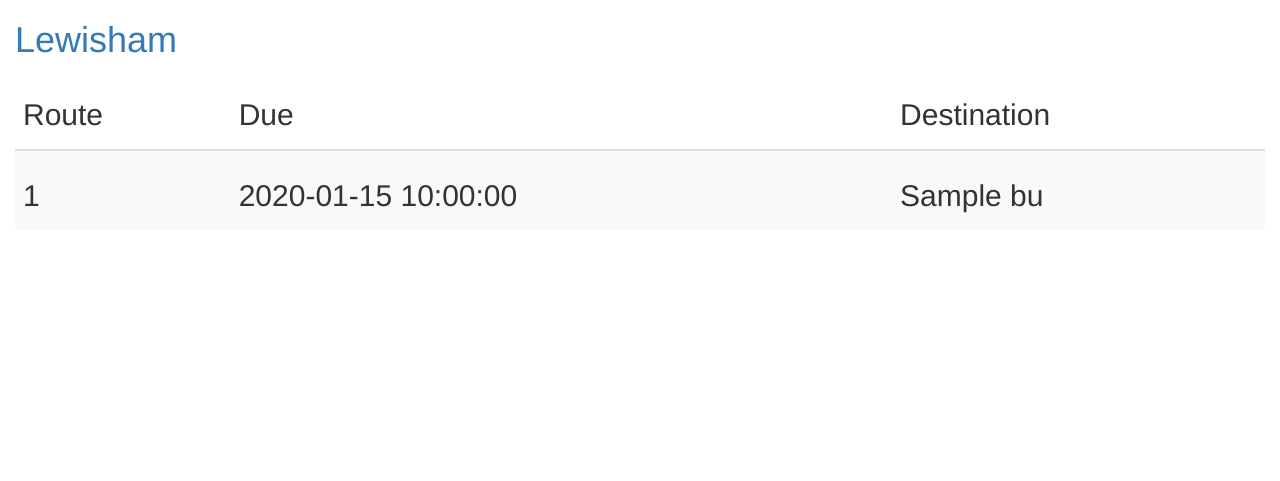
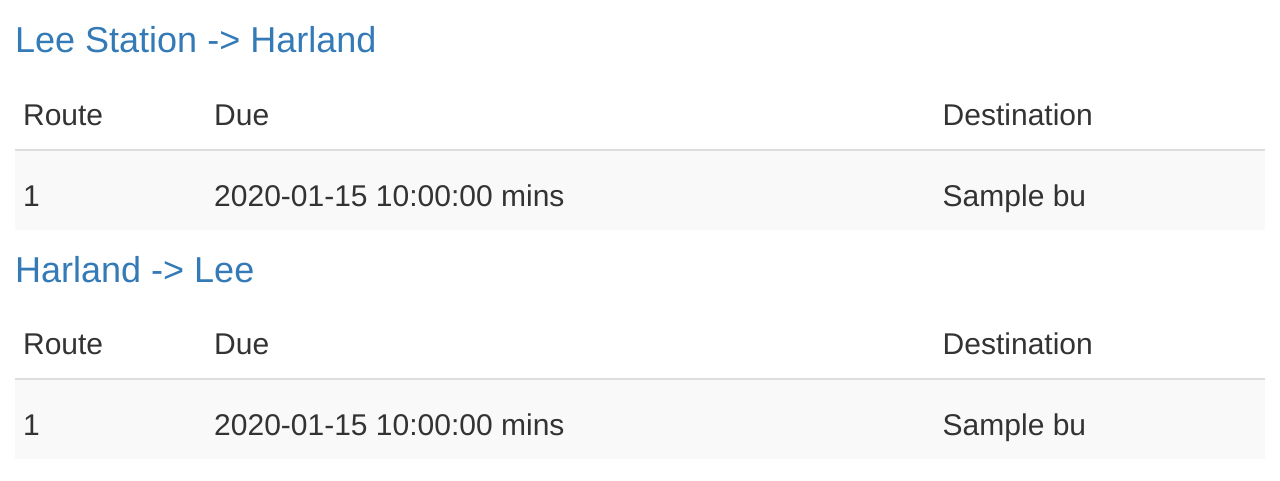
Before and after one commit to tonydwilliams72/travelhelper, a Flask app: template templates/se_bustimes.html in a window 1280 px wide. Shown: the top 481 px of the page. Run offline with Flask 2, Linux system fonts and the light colour scheme; the template is opened without the code that fills it: most values are stand-ins (such as "Sample title", 1, 10 or a date in 2020); some libraries are stand-ins or nearby versions.

Commit message:
new templates

```diff
--- a/deployment/values.yaml
+++ b/deployment/values.yaml
@@ -17,13 +17,13 @@ service:
   port: 80
 
 ingress:
-  enabled: false
+  enabled: true
   annotations: {}
     # kubernetes.io/ingress.class: nginx
     # kubernetes.io/tls-acme: "true"
   path: /
   hosts:
-    - chart-example.local
+    - travelhelper.lalani.co
   tls: []
   #  - secretName: chart-example-tls
   #    hosts:
--- a/templates/se_bustimes.html
+++ b/templates/se_bustimes.html
@@ -1,6 +1,6 @@
 <html>
 <head>
-	<title>Bus Times SW</title>
+	<title></title>
 	<meta http-equiv="refresh" content="30">
 </head>
 <!-- Latest compiled and minified CSS -->
@@ -14,7 +14,7 @@
 
 <body>
 <div class="container-fluid">
-<strong></strong><h1 class="text-primary">Lewisham</h1></strong>
+<strong></strong><h1 class="text-primary">Lee Station -> Harland</h1></strong>
 <table class="table table-striped">
     <thead>
         <tr>
@@ -25,15 +25,39 @@
         </tr>
     </thead>
     <tbody>
-    	{% for bus in lewisham_buses: %}
+    	{% for bus in lee_harland: %}
     		<tr>
     			<td><h2>{{ bus['lineId'] }}</h2></td>
-    			<td><h2>{{ bus['timeToStationMins'] }}</h2></td>
+    			<td><h2>{{ bus['timeToStationMins'] }} mins</h2></td>
     			<td><h2>{{ bus['destinationName'] }}</h2></td>
     		</tr>
     	{% endfor %}
     </tbody>
 </table>
+
+<strong></strong><h1 class="text-primary">Harland -> Lee</h1></strong>
+<table class="table table-striped">
+    <thead>
+        <tr>
+            <th><h2>Route</h2></th>
+            <th ><h2>Due</h2></th>
+            <th><h2>Destination</h2></th>
+
+        </tr>
+    </thead>
+    <tbody>
+    	{% for bus in harland_lee: %}
+    		<tr>
+    			<td><h2>{{ bus['lineId'] }}</h2></td>
+    			<td><h2>{{ bus['timeToStationMins'] }} mins</h2></td>
+    			<td><h2>{{ bus['destinationName'] }}</h2></td>
+    		</tr>
+    	{% endfor %}
+    </tbody>
+</table>
+
+
+<br>
 </div>
 </body>
 </html>
--- a/templates/sw_bustimes.html
+++ b/templates/sw_bustimes.html
@@ -14,7 +14,7 @@
 
 <body>
 <div class="container-fluid">
-<strong></strong><h1 class="text-primary">Putney - Saul</h1></strong>
+<strong></strong><h1 class="text-primary">Putney</h1></strong>
 <table class="table table-striped">
     <thead>
         <tr>
```
Also changed, not shown: templates/index.html (added, +68 -0 lines).
